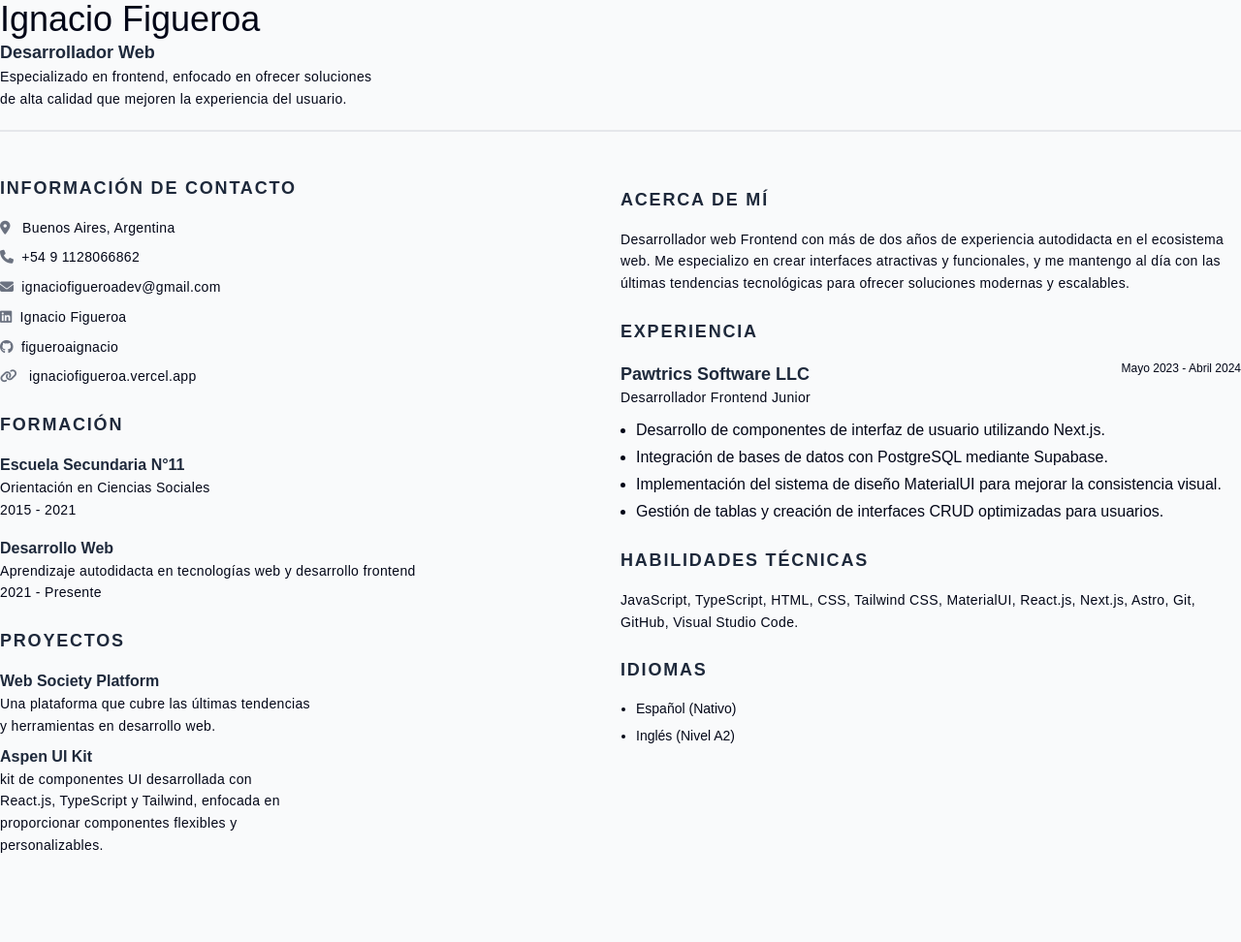
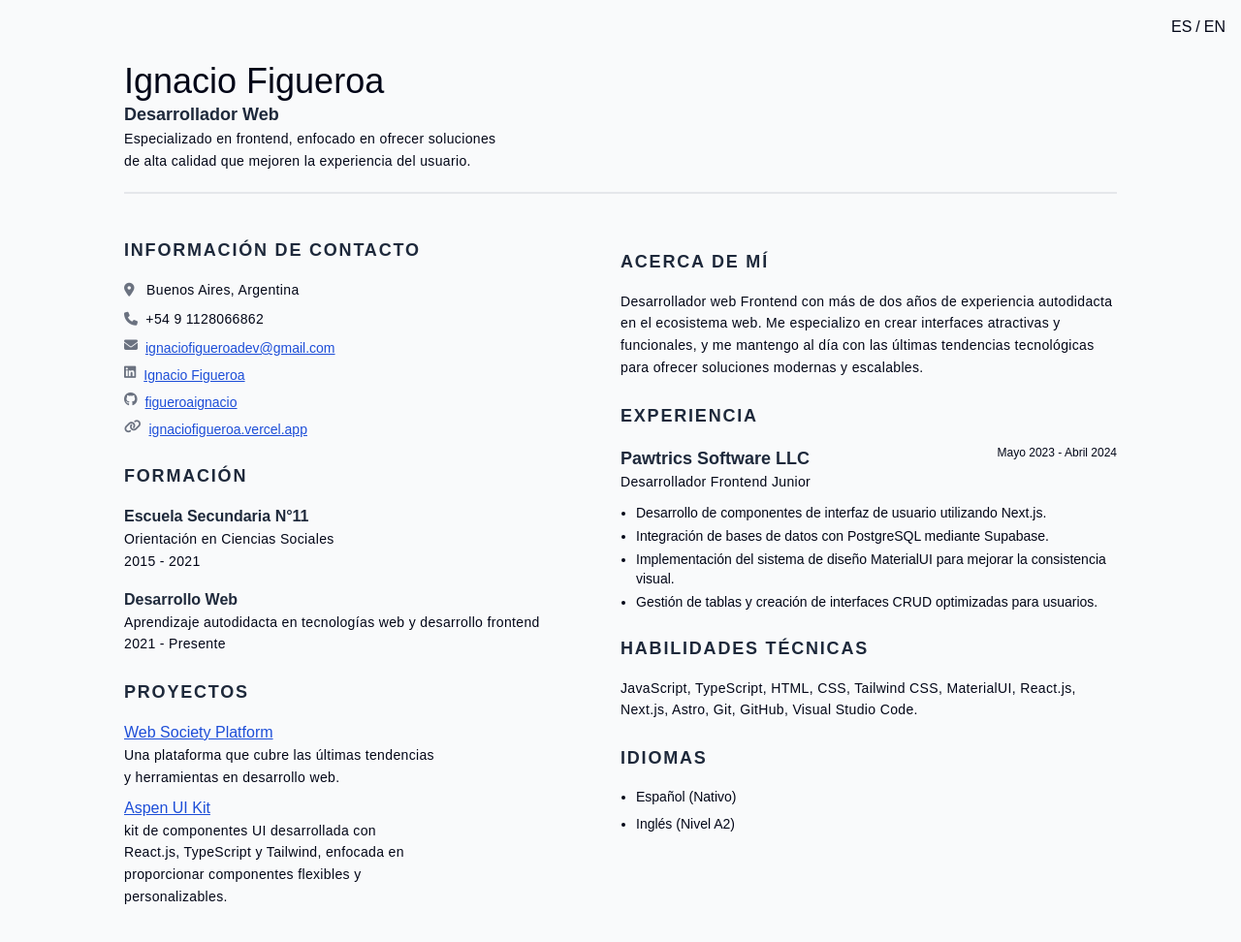
Before and after one commit to figueroaignacio/cv, a website built with Vite: page index.html in a window 1280 px wide. Shown: the whole page at 97% size. Before the commit the page ends 884 px from the top, so only its background shows below. Built offline with nearby package versions, Linux system fonts and the light colour scheme; files whose address does not match are found by name.

Commit message:
change some stuff

```diff
--- a/index.html
+++ b/index.html
@@ -8,7 +8,7 @@
     <title>Ignacio Figueroa - Curriculum Vitae</title>
   </head>
   <body class="">
-    <main class="flex flex-col gap-5">
+    <main class="flex flex-col gap-5 max-w-5xl py-16 mx-auto">
       <!-- Sección de encabezado con nombre y descripción -->
       <section class="flex items-center justify-between">
         <div>
@@ -37,15 +37,24 @@
                 Buenos Aires, Argentina
               </p>
               <p><i class="fa-solid fa-phone"></i>+54 9 1128066862</p>
-              <p>
-                <i class="fa-solid fa-envelope"></i>ignaciofigueroadev@gmail.com
-              </p>
-              <p><i class="fa-brands fa-linkedin"></i>Ignacio Figueroa</p>
-              <p><i class="fa-brands fa-github"></i>figueroaignacio</p>
-              <p>
+              <a href="mailto:ignaciofigueroadev@gmail.com">
+                <i class="fa-solid fa-envelope"></i>
+                <span class="underline">ignaciofigueroadev@gmail.com</span>
+              </a>
+              <a
+                href="https://www.linkedin.com/in/ignacio-figueroa-0a1ba0263/"
+                target="_blank"
+                ><i class="fa-brands fa-linkedin"></i
+                ><span class="underline">Ignacio Figueroa </span></a
+              >
+              <a href="https://github.com/figueroaignacio" target="_blank"
+                ><i class="fa-brands fa-github"></i
+                ><span class="underline">figueroaignacio </span></a
+              >
+              <a href="https://ignaciofigueroa.vercel.app" target="_blank">
                 <i class="fa-solid fa-link"></i>
-                ignaciofigueroa.vercel.app
-              </p>
+                <span class="underline">ignaciofigueroa.vercel.app</span>
+              </a>
             </div>
           </div>
 
@@ -71,7 +80,13 @@
             <h3 data-section="projects" data-value="title"></h3>
             <div class="space-y-2">
               <div>
-                <h4 data-section="projectItem-1" data-value="name"></h4>
+                <a
+                  data-section="projectItem-1"
+                  data-value="name"
+                  href="https://websociety.netlify.app/es"
+                  target="_blank"
+                  class="underline"
+                ></a>
                 <p
                   data-section="projectItem-1"
                   data-value="description"
@@ -79,7 +94,13 @@
                 ></p>
               </div>
               <div>
-                <h4 data-section="projectItem-2" data-value="name"></h4>
+                <a
+                  data-section="projectItem-2"
+                  data-value="name"
+                  href="https://websociety.netlify.app/es"
+                  target="_blank"
+                  class="underline"
+                ></a>
                 <p
                   data-section="projectItem-2"
                   data-value="description"
@@ -119,7 +140,7 @@
                   class="text-xs"
                 ></span>
               </div>
-              <ul class="space-y-1">
+              <ul class="space-y-1 text-sm">
                 <li
                   data-section="experienceItem-1"
                   data-value="item-1"
@@ -172,11 +193,11 @@
       </div>
 
       <!-- Botones de selección de idioma -->
-      <!-- <div class="absolute top-0 right-0 mt-4 mr-4 flex items-center space-x-1">
+      <div class="absolute top-0 right-0 mt-4 mr-4 flex items-center space-x-1">
         <button class="lang-button" data-language="es">ES</button>
         <span>/</span>
         <button class="lang-button" data-language="en">EN</button>
-      </div> -->
+      </div>
     </main>
 
     <!-- Scripts -->
--- a/src/languages/en.json
+++ b/src/languages/en.json
@@ -29,11 +29,13 @@
   },
   "projectItem-1": {
     "name": "Web Society Platform",
+    "url": "https://websociety.netlify.app/en",
     "description": "A platform that covers the latest trends and tools in frontend development, built with Next.js and Tailwind CSS.",
     "date": "2023 - Present"
   },
   "projectItem-2": {
     "name": "Aspen UI Kit",
+    "url": "https://aspen-ui.netlify.app",
     "description": "UI Components kit developed with React.js and TypeScript, focused on providing flexible and customizable components.",
     "date": "2024 - Present"
   },
--- a/src/languages/es.json
+++ b/src/languages/es.json
@@ -29,11 +29,13 @@
   },
   "projectItem-1": {
     "name": "Web Society Platform",
+    "url": "https://websociety.netlify.app/es",
     "description": "Una plataforma que cubre las últimas tendencias y herramientas en desarrollo web.",
     "date": "2023 - Presente"
   },
   "projectItem-2": {
     "name": "Aspen UI Kit",
+    "url": "https://aspen-ui.netlify.app",
     "description": "kit de componentes UI desarrollada con React.js, TypeScript y Tailwind, enfocada en proporcionar componentes flexibles y personalizables.",
     "date": "2024 - Presente"
   },
--- a/src/styles/input.css
+++ b/src/styles/input.css
@@ -44,10 +44,14 @@ body {
   }
 
   i {
-    @apply text-gray-500 mr-2 text-sm;
+    @apply text-gray-500 mr-2 text-sm no-underline;
   }
 
   a {
-    @apply text-indigo-600 hover:text-indigo-800 transition duration-300;
+    @apply flex text-blue-700;
+  }
+
+  a i {
+    @apply no-underline;
   }
 }
```
Also changed, not shown: src/styles/output.css.
